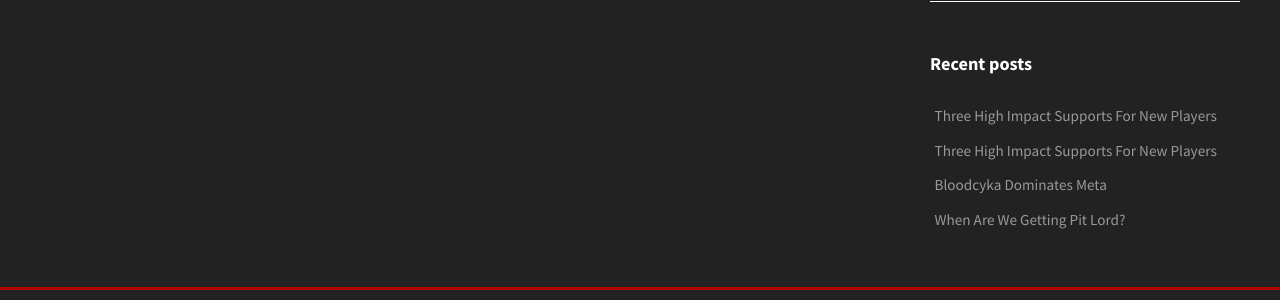
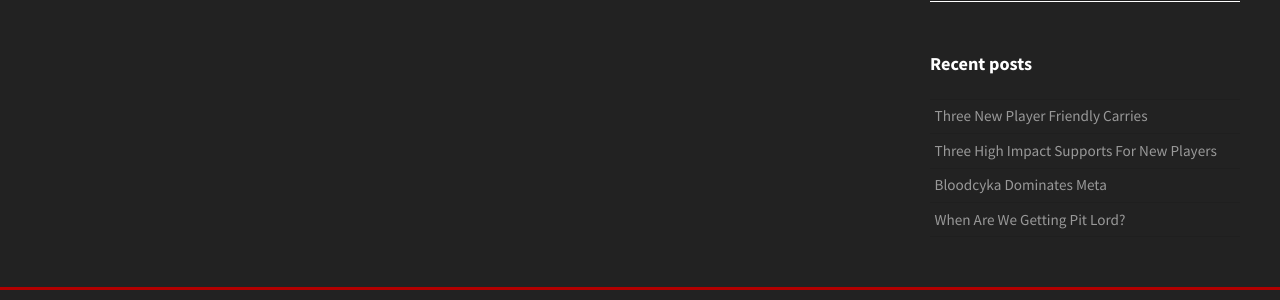
Before and after one commit to dotahook/dotahook.github.io, a Jekyll site: the page built from _pages/search.html, in a window 1280 px wide. Shown: the part 457-757 px from the top of the page. Built offline with Jekyll 4.4.1, drawn with Linux system fonts in a browser that asks for light colours; nearby versions of some CDN libraries; Markdown is read by kramdown in place of the engine named in the settings.

Commit message:
Fixed carry article title

```diff
--- a/_posts/2015-08-05-threeNewPlayerFriendlyCarries.markdown
+++ b/_posts/2015-08-05-threeNewPlayerFriendlyCarries.markdown
@@ -1,6 +1,6 @@
 ---
 layout: post
-title:  "Three High Impact Supports For New Players"
+title:  "Three New Player Friendly Carries"
 date:   2015-08-05 02:05:58
 tags:
  - Carry
```
